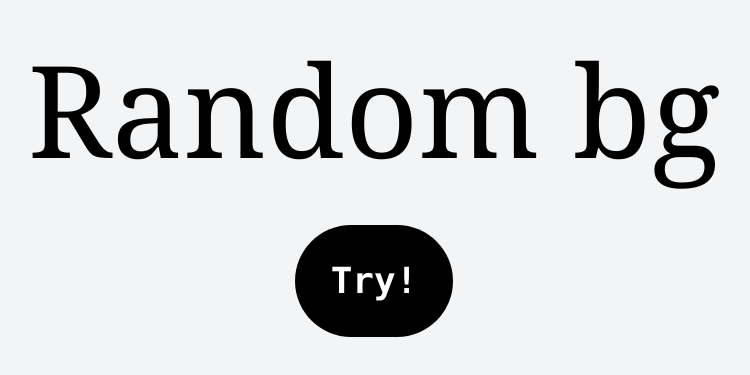
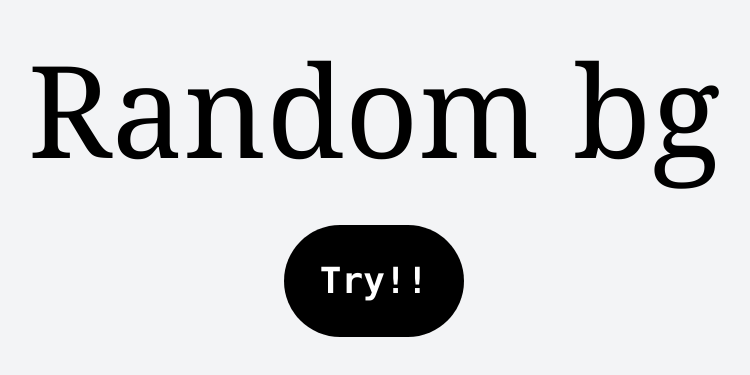
Before and after one commit to switchtrip/rk, a SvelteKit app: page / in a window 1280 px wide. Shown: the part 195-570 px from the top of the page, without its empty margins (266-1016 px from the left). Built offline with nearby package versions, Linux system fonts and the light colour scheme.

Commit message:
Testing flow

```diff
--- a/src/routes/+page.svelte
+++ b/src/routes/+page.svelte
@@ -1,7 +1,7 @@
 <body class="min-h-screen grid gap-6 content-center justify-center justify-items-center">
 <h1 class="font-serif text-9xl text-center ">Random bg</h1>
 <button class="font-mono text-4xl font-black text-white bg-black hover:shadow-md hover:shadow-black transition duration-200 rounded-full p-9 my-7 w-max h-max" on:click={cbg}>
-        Try!
+        Try!!
 </button>
 </body>
 
```
